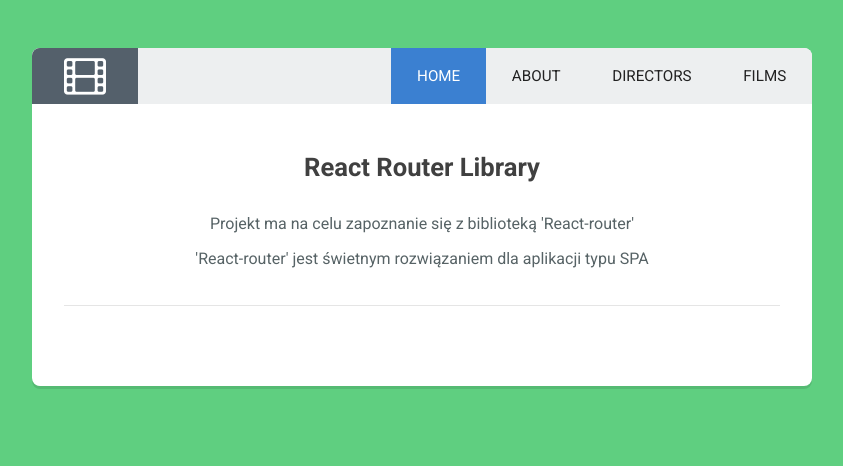
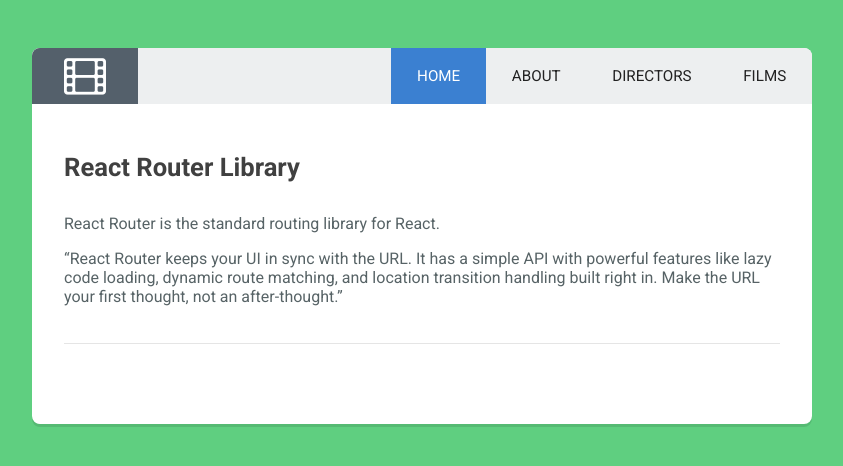
Before and after one commit to Mariusz89/React-Router, a React (Create React App) app in the folder my-app/: page / in a window 1280 px wide. Shown: the top 466 px of the page, without its empty margins (218-1061 px from the left). Built offline with nearby package versions, Linux system fonts and the light colour scheme.

Commit message:
Add URL link image

```diff
--- a/my-app/src/components/Home.js
+++ b/my-app/src/components/Home.js
@@ -3,8 +3,8 @@
 const Home = () => (
 	<div className="main-content home">
 		<h2>React Router Library</h2>
-		<p>Projekt ma na celu zapoznanie się z biblioteką 'React-router'</p>
-		<p>'React-router' jest świetnym rozwiązaniem dla aplikacji typu SPA</p>
+		<p>React Router is the standard routing library for React.</p>
+		<p>“React Router keeps your UI in sync with the URL. It has a simple API with powerful features like lazy code loading, dynamic route matching, and location transition handling built right in. Make the URL your first thought, not an after-thought.”</p>
 		<hr />
 	</div>
 );
--- a/my-app/src/css/index.css
+++ b/my-app/src/css/index.css
@@ -40,10 +40,6 @@
   height: 0;
   margin: 2.3em 0 2em 0;
   border-top: 1px solid rgba(0, 0, 0, .1);
-}
-
-.App {
-  text-align: center;
 }
 
 /* FORM & BUTTON STYLES -------- */
@@ -101,7 +97,8 @@
 /* IMAGES -------- */
 
 .film-img {
-  width: 70px;
+  width: 80px;
+  height: 80px;
 }
 .director-img {
   width: 100%;
--- a/my-app/src/data/films.js
+++ b/my-app/src/data/films.js
@@ -80,7 +80,7 @@
   {
     title:"Planeta małp",
     description:"Astronauta trafia na planetę, gdzie władzę sprawują inteligentne małpy. Wkrótce mężczyzna przyłącza się do buntowników walczących o wolność.",
-    img_src:"",
+    img_src:"http://www.tapety.na-pulpit.pl/wp-content/uploads/2014/03/tapety_ewolucja_planety_malp_dawn-of-the-planet-of-the-apes_20141.jpg",
     id: "horror-1"
   },
   {
```
